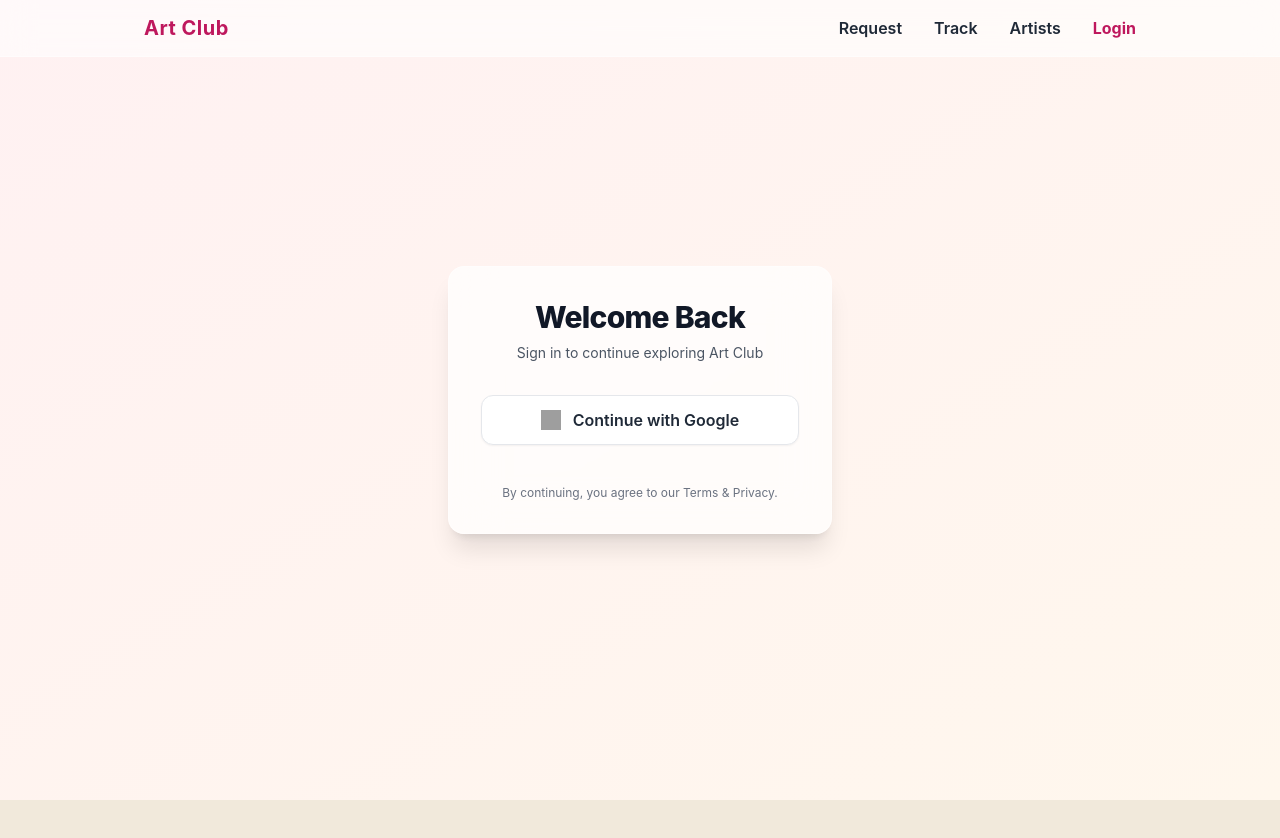
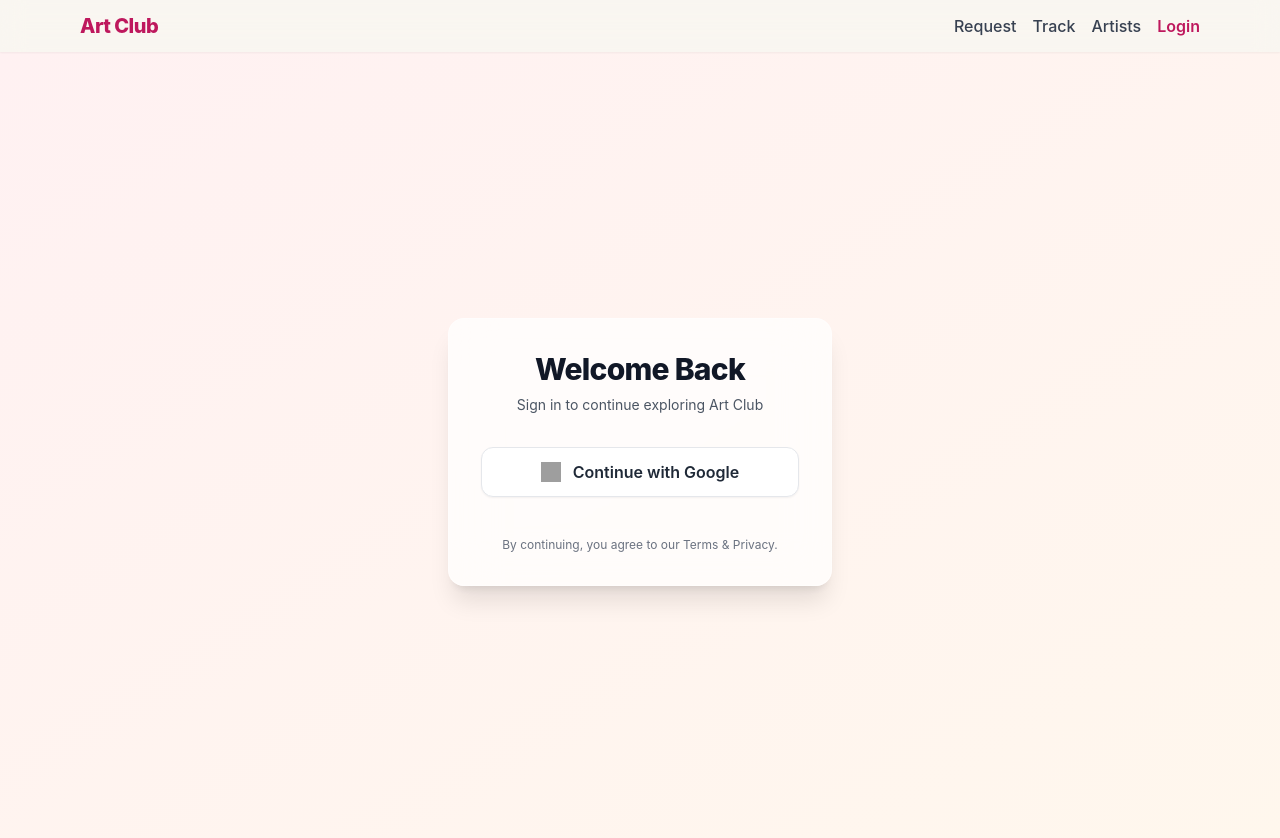
Before and after one commit to deepuhacker9-source/Artclub, a Next.js app: page /login in a window 1280 px wide. Shown: the top 838 px of the page. Before the commit the page ends 800 px from the top, so only its background shows below. Built offline with nearby package versions, Linux system fonts and the light colour scheme; no server answers; grey boxes are pictures that could not be loaded.

Commit message:
Update Navbar.jsx

```diff
--- a/components/Navbar.jsx
+++ b/components/Navbar.jsx
@@ -1,12 +1,9 @@
-"use client";
 import Link from "next/link";
-import { useState } from "react";
 import { useUser } from "../lib/UserContext";
 import { supabase } from "../lib/supabaseClient";
 
 export default function Navbar() {
   const { profile, loading } = useUser();
-  const [menuOpen, setMenuOpen] = useState(false);
 
   const logout = async () => {
     await supabase.auth.signOut();
@@ -14,123 +11,41 @@ export default function Navbar() {
   };
 
   return (
-    <>
-      {/* NAVBAR */}
-      <nav className="
-        fixed top-0 left-0 w-full z-50
-        backdrop-blur-lg bg-white/60
-        border-b border-white/40
-      ">
-        <div className="
-          max-w-5xl mx-auto px-4 h-14
-          flex items-center justify-between
-        ">
+    <nav className="backdrop-blur-md bg-white/60 shadow-sm sticky top-0 z-20">
+      <div className="max-w-6xl mx-auto px-4 py-3 flex items-center justify-between">
 
-          {/* LOGO */}
-          <Link href="/" className="text-xl font-bold text-pink-700 tracking-wide">
+        <Link href="/" className="font-extrabold text-xl text-pink-700 tracking-tight">
           Art Club
         </Link>
 
-          {/* MOBILE MENU BUTTON */}
-          <button
-            className="md:hidden text-3xl font-bold text-gray-700"
-            onClick={() => setMenuOpen(true)}
-          >
-            ☰
-          </button>
+        <div className="flex gap-4 items-center text-gray-700 font-medium">
 
-          {/* DESKTOP MENU */}
-          <div className="hidden md:flex gap-8 text-gray-800 font-semibold items-center">
-
-            <Link href="/request">Request</Link>
-            <Link href="/track">Track</Link>
-            <Link href="/artists">Artists</Link>
+          <Link href="/request" className="hidden sm:block">Request</Link>
+          <Link href="/track" className="hidden sm:block">Track</Link>
+          <Link href="/artists" className="hidden sm:block">Artists</Link>
 
           {!loading && !profile && (
-              <Link href="/login" className="text-pink-700 font-bold">
+            <Link href="/login" className="text-pink-700 font-semibold">
               Login
             </Link>
           )}
 
           {!loading && profile && (
             <>
-                <Link href="/profile" className="text-pink-700 font-bold">
-                  {profile.name}
+              <Link href="/profile" className="font-semibold text-pink-700">
+                {profile.name?.split(" ")[0] || "Profile"}
               </Link>
 
               <button
                 onClick={logout}
-                  className="px-4 py-1 rounded text-white font-semibold"
-                  style={{ background: "#C56A47" }}
+                className="px-3 py-1 rounded-lg text-white bg-gradient-to-r from-pink-600 to-orange-500 shadow-sm"
               >
                 Logout
               </button>
             </>
           )}
-
         </div>
-
       </div>
     </nav>
-
-      {/* MOBILE FULL-SCREEN DRAWER */}
-      {menuOpen && (
-        <div className="
-          fixed inset-0 bg-white/95 backdrop-blur-xl
-          z-50 flex flex-col text-lg font-semibold
-          animate-fadeIn
-        ">
-
-          {/* Close button */}
-          <div className="flex justify-end p-4">
-            <button
-              className="text-4xl font-bold text-gray-700"
-              onClick={() => setMenuOpen(false)}
-            >
-              ×
-            </button>
-          </div>
-
-          {/* Menu items */}
-          <div className="flex flex-col gap-6 px-6 mt-4 text-gray-800">
-
-            <Link href="/request" onClick={() => setMenuOpen(false)}>Request</Link>
-            <Link href="/track" onClick={() => setMenuOpen(false)}>Track</Link>
-            <Link href="/artists" onClick={() => setMenuOpen(false)}>Artists</Link>
-
-            {!loading && !profile && (
-              <Link
-                href="/login"
-                className="text-pink-700 font-bold"
-                onClick={() => setMenuOpen(false)}
-              >
-                Login
-              </Link>
-            )}
-
-            {!loading && profile && (
-              <>
-                <Link
-                  href="/profile"
-                  onClick={() => setMenuOpen(false)}
-                  className="text-pink-700 font-bold"
-                >
-                  {profile.name}
-                </Link>
-
-                <button
-                  onClick={logout}
-                  className="mt-2 px-4 py-3 rounded text-white font-bold text-left"
-                  style={{ background: "#C56A47" }}
-                >
-                  Logout
-                </button>
-              </>
-            )}
-
-          </div>
-        </div>
-      )}
-    </>
   );
 }
```
Lines whose indentation alone changed are shown as unchanged.
